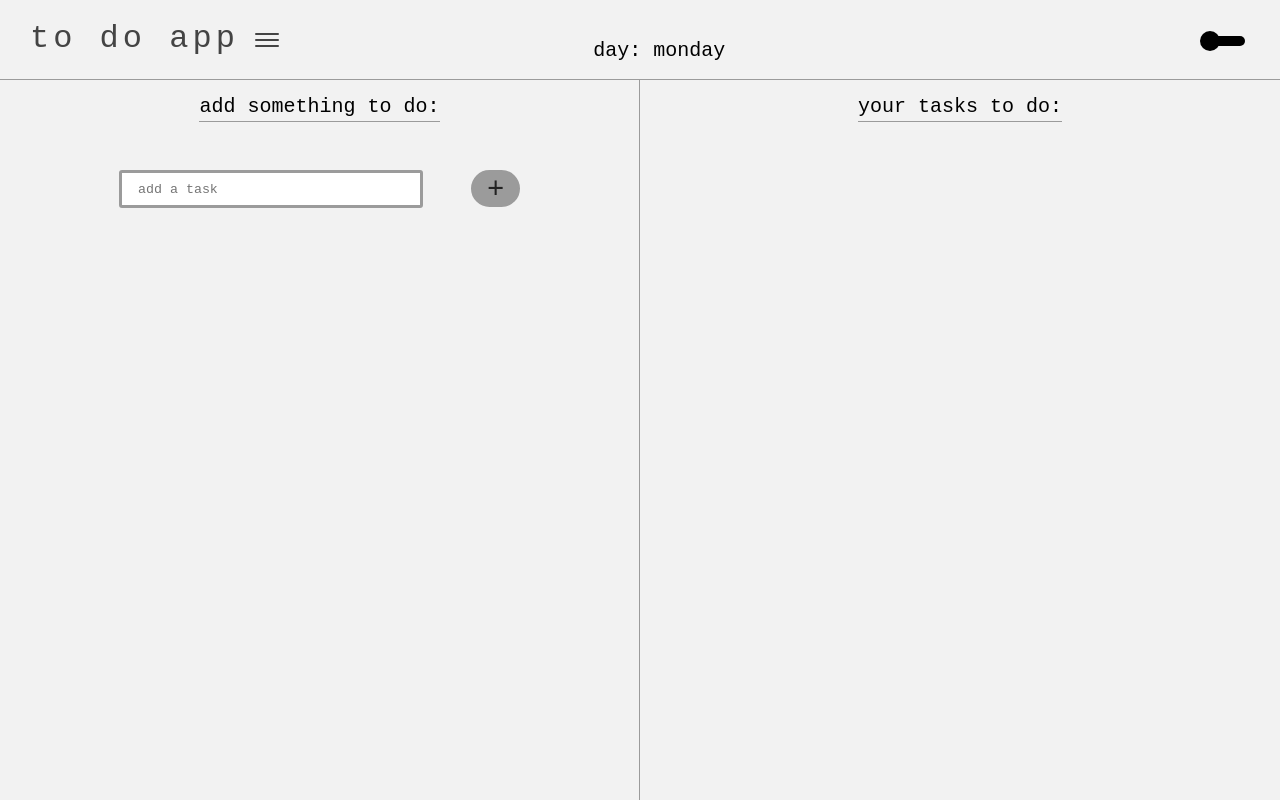
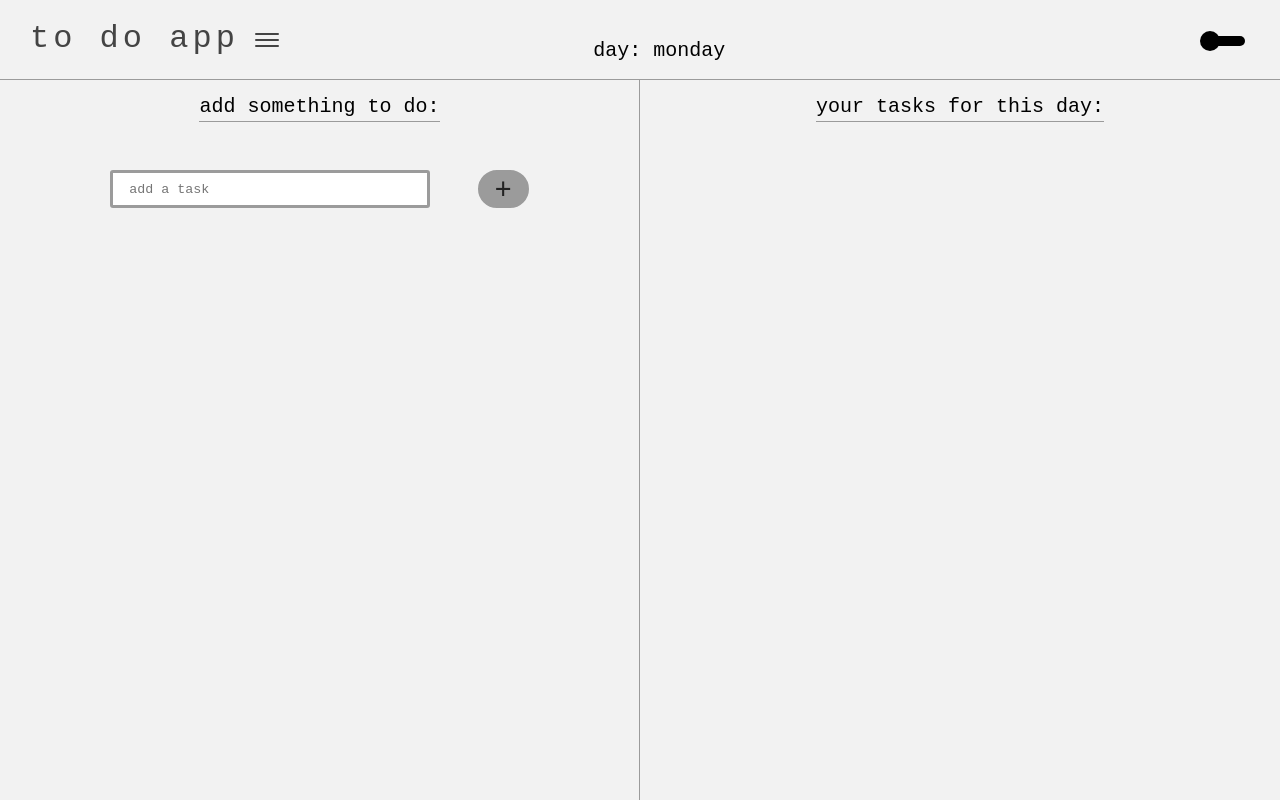
Before and after one commit to henriqueluhm/to-do-app, a React (Create React App) app: page / in a window 1280 px wide. Built offline with nearby package versions, Linux system fonts and the light colour scheme; a web font is replaced by a local one.

Commit message:
fixed tasks position

```diff
--- a/src/App.tsx
+++ b/src/App.tsx
@@ -1,4 +1,3 @@
-import React from 'react';
 import { ThemeProvider } from 'styled-components';
 import usePersistedState from './utils/usePersistedState';
 
@@ -8,7 +7,6 @@ import dark from './styles/themes/dark';
 import GlobalStyle from './styles/global';
 import Header from './components/Header/Header'
 import AddToDo from './components/AddToDo/AddToDo';
-import YourToDos from './components/YourToDos/YourToDos';
 
 const App = () => {
   const [theme, setTheme] = usePersistedState('theme', light);
@@ -27,9 +25,6 @@ const App = () => {
         <section className="add">
           <AddToDo toggleTheme={toggleTheme} />
         </section>
-        <section className="your">
-          <YourToDos toggleTheme={toggleTheme} />
-        </section>
       </div>
     </ThemeProvider>
   );
--- a/src/components/AddToDo/AddToDo.tsx
+++ b/src/components/AddToDo/AddToDo.tsx
@@ -1,15 +1,13 @@
-import React, { ChangeEvent, useContext, useState } from 'react';
-import { ThemeContext } from 'styled-components';
+import React, { ChangeEvent, useState } from 'react';
 
 import { Container } from './styles';
-import TodoTask from './TodoTask/TodoTask';
+import ToDoTask from '../ToDoTask/ToDoTask';
 
 interface Props {
   toggleTheme(): void;
 }
 
 const AddToDo: React.FC<Props> = ({ toggleTheme }) => {
-  const { colors, title } = useContext(ThemeContext);
 
   const [task, setTask] = useState<string>("");
   const [todoList, setTodoList] = useState<string[]>([]);
@@ -26,29 +24,37 @@ const AddToDo: React.FC<Props> = ({ toggleTheme }) => {
 
   const completeTask = (taskNameToDelete: string): void => {
     setTodoList(todoList.filter((task) => {
-      return task != taskNameToDelete;
+      return task !== taskNameToDelete;
     }
     ))
   };
 
   return (
     <Container>
-      <div>
+      <div className="addYourToDos">
+        <div className="addTitle">
           <p>
             add something to do:
           </p>
         </div>
-
         <div className="form">
             <input type="text" placeholder="add a task" value={task} onChange={handleChange} />
             <button onClick={addTask}>+</button>
         </div>
+      </div>
+
+      <div className="yourToDos">
+        <div className="yourTitle">
+          <p>
+            your tasks for this day:
+          </p>
+        </div>
         <div>
           {todoList.map((task:string, key: number) => {
-          return <TodoTask key={key} task={task} completeTask={completeTask}/>;
+            return <ToDoTask key={key} task={task} completeTask={completeTask}/>;
           })}
         </div>
-
+      </div>
     </Container>
   );
 }
--- a/src/components/AddToDo/styles.ts
+++ b/src/components/AddToDo/styles.ts
@@ -1,28 +1,29 @@
 import styled from 'styled-components';
 
 export const Container = styled.section`
-  height: calc(100vh - 5rem);
-  width: 50vw;
+  width: 100vw;
   background: ${props => props.theme.colors.background};
   color: ${props => props.theme.colors.text};
   display: flex;
-  flex-direction: column;
-  padding: 15px;
-  border-right: 1px solid ${props => props.theme.colors.lines};
   transition: all linear 0.2s;
 
+  .addYourToDos {
+    width: 50vw;
+    border-right: 1px solid ${props => props.theme.colors.lines};
+    height: calc(100vh - 5rem);
+  }
 
-  div {
+  .addTitle {
     display: flexbox;
     align-items: flex-start;
     justify-content: center;
+    padding-top: 15px;
   }
 
   p {
-    border-bottom: 1px solid ${props => props.theme.colors.lines};
     height: 1.7rem;
     transition: all linear 0.2s;
-
+    border-bottom: 1px solid ${props => props.theme.colors.lines};
   }
 
   .form {
@@ -72,5 +73,23 @@ export const Container = styled.section`
     border: 3px solid #222;
   }
 
+  .yourToDos {
+    height: calc(100vh - 5rem);
+    width: 50vw;
+
+    .yourTitle {
+      display: flexbox;
+      align-items: center;
+      justify-content: center;
+      padding-top: 15px;
+    }
+
+    p {
+      height: 1.7rem;
+      transition: all linear 0.2s;
+      border-bottom: 1px solid ${props => props.theme.colors.lines};
+    }
+  }
+
 
 `;
--- a/src/components/AddToDo/TodoTask/styles.ts
+++ b/src/components/ToDoTask/styles.ts
@@ -1,17 +1,19 @@
 import styled from 'styled-components';
 
 export const Container = styled.div`
+margin-top: 20px;
+
 .check-box-group {
   display: flex;
   flex-direction: column;
-  margin: 2.5rem 4rem;
+  margin: 0 4rem;
 }
 
 .custom-checkbox {
   cursor: pointer;
   display: flex;
   align-items: center;
-  margin: 10px 0;
+  margin: 5px 0;
 }
 
 .custom-checkbox .label {
@@ -20,8 +22,8 @@ export const Container = styled.div`
 }
 
 .custom-checkbox .checkmark {
-  width: 30px;
-  height: 30px;
+  width: 28px;
+  height: 28px;
   border: 2px solid #9b9b9b;
   display: inline-block;
   border-radius: 3px;
@@ -40,8 +42,8 @@ export const Container = styled.div`
 
 button {
   cursor: pointer;
-  width: 2.25rem;
-  height: 3rem;
+  width: 30px;
+  height: 35px;
   border-radius: 30px;
   border: 2px solid ${props => props.theme.colors.lines};
   font-size: 1.8rem;
--- a/src/components/YourToDos/YourToDos.tsx
+++ /dev/null
@@ -1,29 +0,0 @@
-import React, { useState,useContext } from 'react'
-import { ThemeContext } from 'styled-components';
-import TodoTask from '../AddToDo/TodoTask/TodoTask';
-
-import { Container } from './styles';
-
-interface Props {
-  toggleTheme(): void;
-}
-
-const YourToDos: React.FC<Props> = ({ toggleTheme }) => {
-  const { colors, title } = useContext(ThemeContext);
-  const [check, setCheck] = useState(false);
-
-  return (
-    <Container>
-      <div>
-        <p>
-          your tasks to do:
-        </p>
-      </div>
-
-
-
-    </Container>
-  );
-}
-
-export default YourToDos;
--- a/src/components/YourToDos/styles.ts
+++ /dev/null
@@ -1,25 +0,0 @@
-import styled from 'styled-components';
-
-export const Container = styled.section`
-  height: calc(100vh - 5rem);
-  width: 50vw;
-  background: ${props => props.theme.colors.background};
-  color: ${props => props.theme.colors.text};
-  display: flex;
-  flex-direction: column;
-  padding: 15px;
-  transition: all linear 0.2s;
-
-  div {
-    display: flexbox;
-    align-items: flex-start;
-    justify-content: center;
-  }
-
-  p {
-    border-bottom: 1px solid ${props => props.theme.colors.lines};
-    height: 1.7rem;
-    transition: all linear 0.2s;
-
-  }
-`;
--- a/src/styles/global.ts
+++ b/src/styles/global.ts
@@ -25,20 +25,6 @@ export default createGlobalStyle`
     }
   }
 
-  .App {
-    display: grid;
-    grid-template-columns: 1fr 1fr 1fr 1fr;
-    grid-template-rows: 0.2fr 1.8fr 1fr;
-    gap: 0px 0px;
-    grid-template-areas:
-    "header header header header"
-    "add add your your"
-    "add add your your";
-  }
 
-  .header { grid-area: header; }
-  .add { grid-area: add; }
-  .your { grid-area: your; }
-  }
 
 `;
```
Also changed, not shown: src/components/ToDoTask/ToDoTask.tsx (renamed from src/components/AddToDo/TodoTask/TodoTask.tsx, +3 -10 lines). Lines whose indentation alone changed are shown as unchanged.
